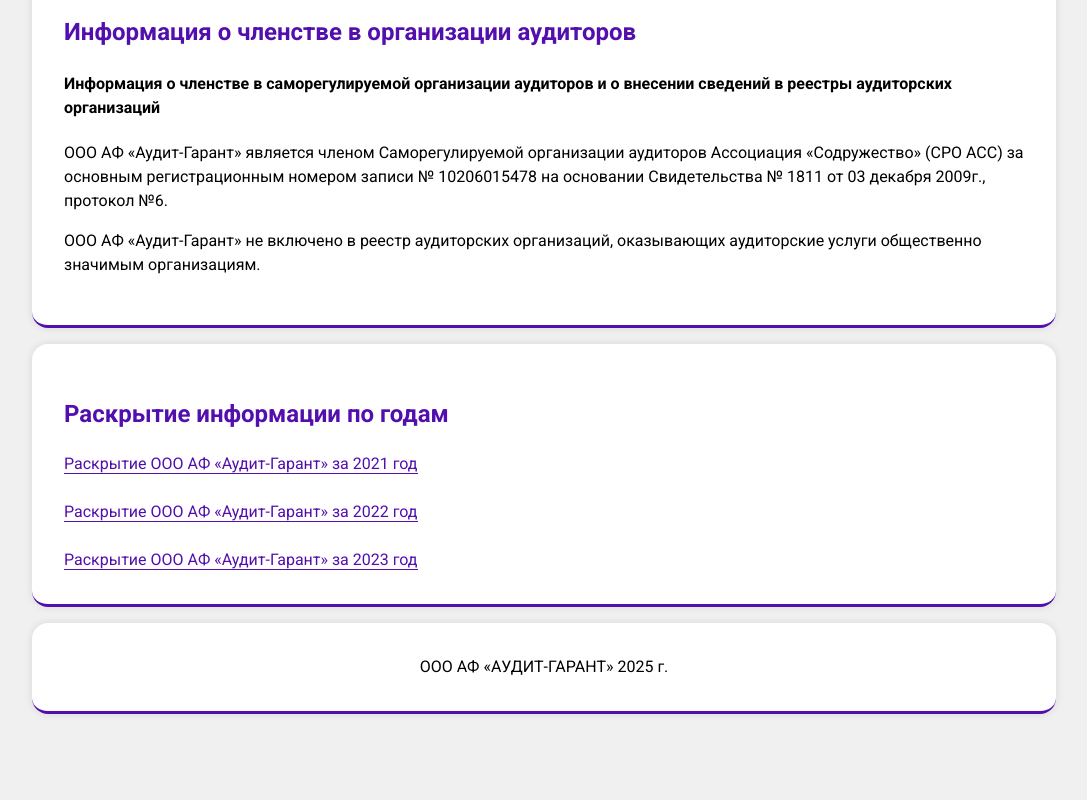
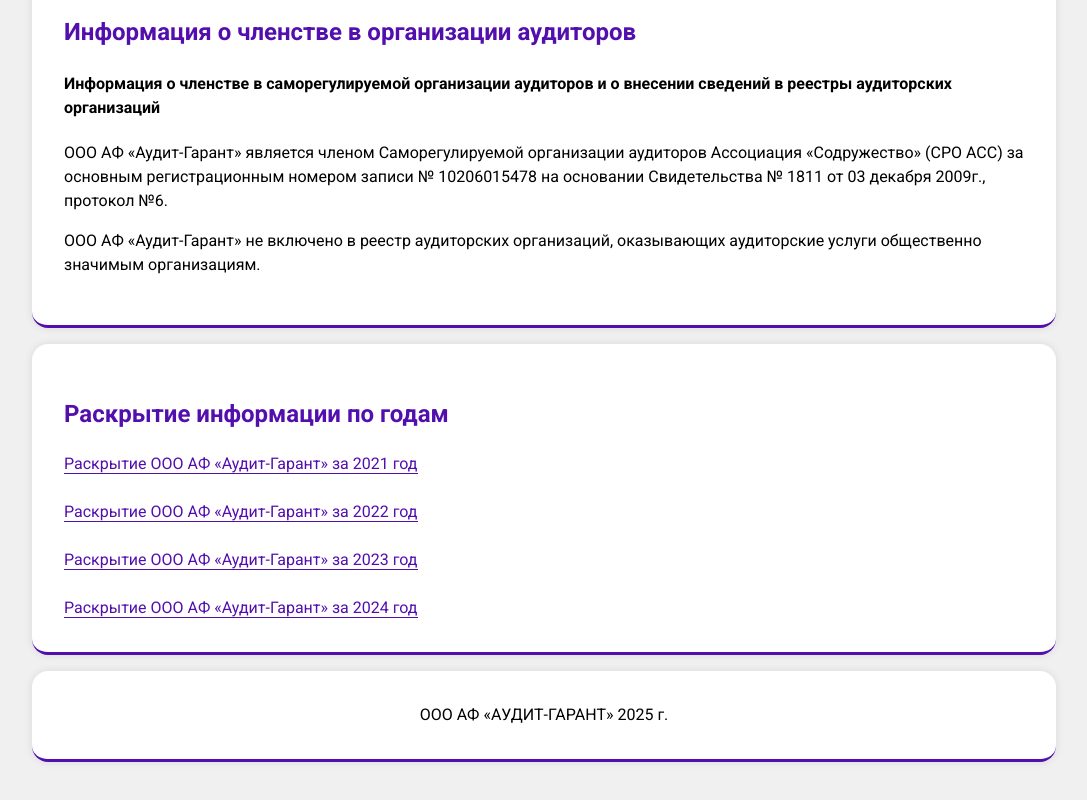
Before and after one commit to StaroKep/ooo-audit-garant.ru, a website: page index.html in a window 1280 px wide. Shown: the part 1074-1874 px from the top of the page, without its empty margins (96-1183 px from the left). Drawn offline with Linux system fonts and the light colour scheme.

Commit message:
Update index.html

```diff
--- a/index.html
+++ b/index.html
@@ -128,6 +128,11 @@
           <a target="_blank" href="./assets/pdf/svedeniya-za-2023-god.pdf"
             >Раскрытие ООО АФ «Аудит-Гарант» за 2023 год</a
           >
+          <br />
+          <br />
+          <a target="_blank" href="./assets/pdf/svedeniya-za-2024-god.pdf"
+            >Раскрытие ООО АФ «Аудит-Гарант» за 2024 год</a
+          >
         </div>
       </div>
     </div>
```
